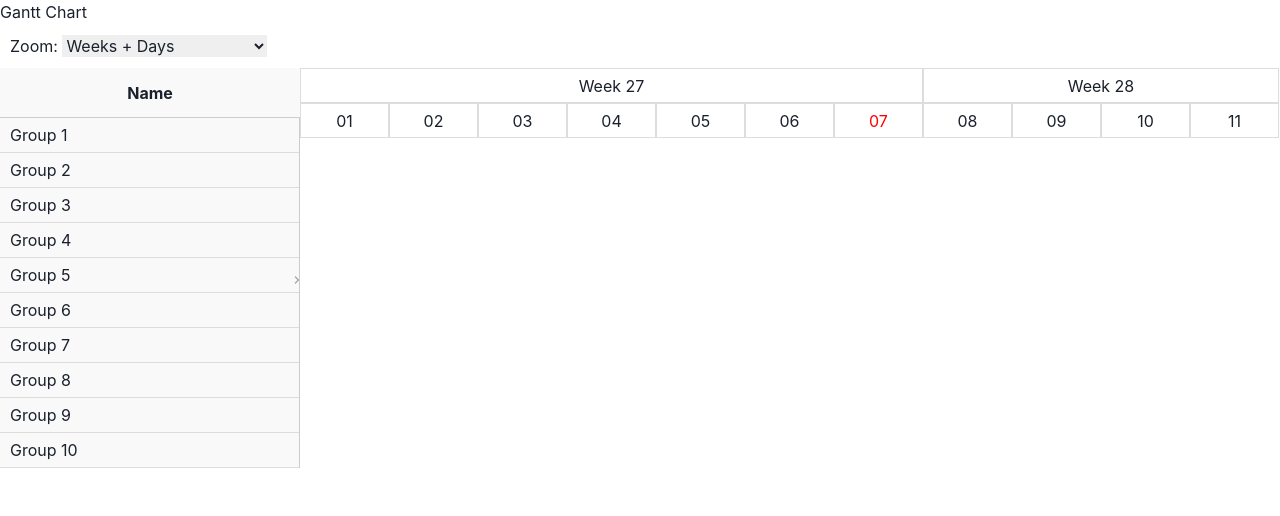
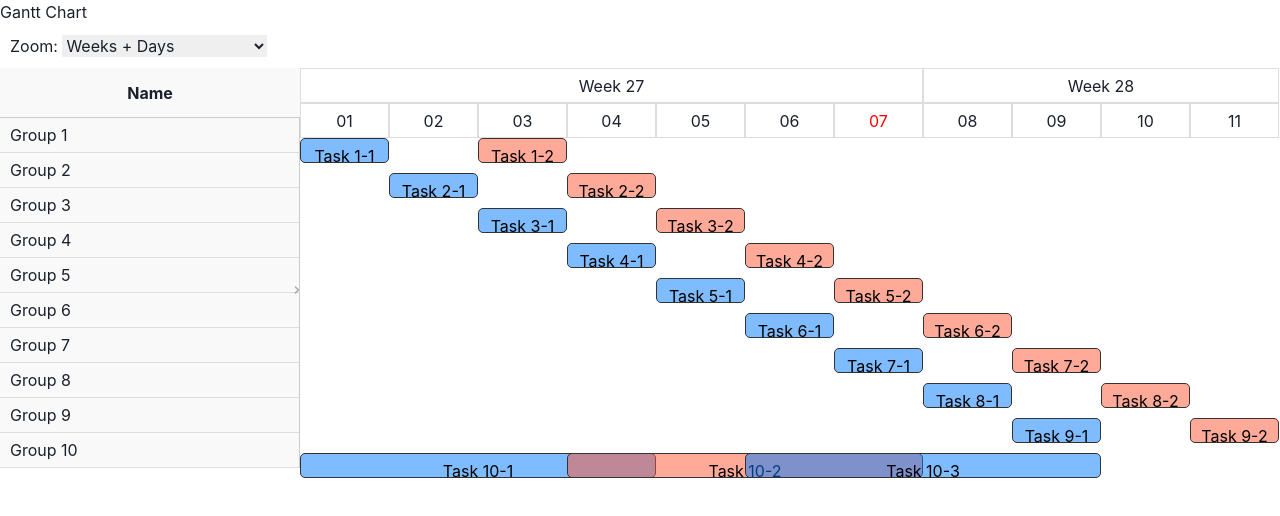
Before and after one commit to nam-vuhoang/aircraft-maintenance, a React (Vite) app in the folder frontend/: page / in a window 1280 px wide. Shown: the top 516 px of the page. Built offline with nearby package versions, Linux system fonts and the light colour scheme.

Commit message:
Fix Timeline to match with new GanttChart

```diff
--- a/frontend/src/components/GanttChart/GanttChart.tsx
+++ b/frontend/src/components/GanttChart/GanttChart.tsx
@@ -6,6 +6,7 @@ import { ResizableBox } from 'react-resizable';
 import 'react-resizable/css/styles.css';
 import TimeRuler from '../TimeRuler/TimeRuler';
 import { getMillisecondsInTimeUnit, roundDown, roundUp, TimeUnit } from '../../utils/TimeUtils';
+import Timeline from './Timeline';
 
 interface GanttChartProps {
   taskGroups: TaskGroup[];
@@ -141,7 +142,14 @@ const GanttChart: React.FC<GanttChartProps> = ({ taskGroups }) => {
         </ResizableBox>
         <div className={styles.rightPanel} ref={rightPanelRef}>
           <TimeRuler minTime={minTime} maxTime={maxTime} units={units} millisecondWidth={millisecondWidth} />
-          {/* <Timeline taskGroups={taskGroups} expandedGroups={expandedGroups} timeRulerState={timeRulerState} /> */}
+          <Timeline
+            taskGroups={taskGroups}
+            expandedGroups={expandedGroups}
+            minTime={minTime}
+            maxTime={maxTime}
+            units={units}
+            millisecondWidth={millisecondWidth}
+          />
         </div>
       </div>
     </div>
--- a/frontend/src/components/GanttChart/Timeline.module.scss
+++ b/frontend/src/components/GanttChart/Timeline.module.scss
@@ -15,6 +15,8 @@
   overflow: hidden;
   white-space: nowrap;
   text-overflow: ellipsis;
+  text-align: center;
+  vertical-align: top;
 }
 
 .emptyRow {
--- a/frontend/src/components/GanttChart/Timeline.tsx
+++ b/frontend/src/components/GanttChart/Timeline.tsx
@@ -1,24 +1,20 @@
 import React from 'react';
 import styles from './Timeline.module.scss';
 import { TaskGroup } from '../../models/TaskGroup';
-import { TimeRulerState } from '../TimeRuler/TimeRuler';
 
 interface TimelineProps {
   taskGroups: TaskGroup[];
   expandedGroups: Set<string>;
-  timeRulerState: TimeRulerState;
+  minTime: Date;
+  maxTime: Date;
+  millisecondWidth: number;
 }
 
 const getTaskColor = (type: number) => {
   return type === 1 ? 'rgba(0, 123, 255, 0.5)' : 'rgba(255, 87, 51, 0.5)';
 };
 
-const Timeline: React.FC<TimelineProps> = ({ taskGroups, expandedGroups, timeRulerState }) => {
-  const { minTime, maxTime, lowestUnitWidth } = timeRulerState;
-
-  // Calculate the total span of the timeline in milliseconds
-  const timeSpan = maxTime.getTime() - minTime.getTime();
-
+const Timeline: React.FC<TimelineProps> = ({ taskGroups, expandedGroups, minTime, millisecondWidth }) => {
   return (
     <div className={styles.timeline}>
       {taskGroups.map((group) => {
@@ -27,27 +23,17 @@ const Timeline: React.FC<TimelineProps> = ({ taskGroups, expandedGroups, timeRul
           <div key={group.name}>
             {isExpanded && <div className={styles.emptyRow}></div>}
             {group.tasks.map((task) => {
-              // Calculate taskStartX and taskWidth in terms of percentage
-              const taskStartX = ((task.start.getTime() - minTime.getTime()) / timeSpan) * 100;
-              const taskWidth = ((task.end.getTime() - task.start.getTime()) / timeSpan) * 100;
-
-              console.log('task', {
-                start: task.start,
-                end: task.end,
-                timeSpan: task.start.getTime() - minTime.getTime(),
-                taskStartX,
-                taskWidth,
-                lowestUnitWidth,
-              });
-
+              // Calculate taskStartX and taskWidth in terms of pixels
+              const taskStartX = (task.start.getTime() - minTime.getTime()) * millisecondWidth;
+              const taskWidth = (task.end.getTime() - task.start.getTime()) * millisecondWidth;
               const taskColor = getTaskColor(task.type);
               return (
                 <React.Fragment key={task.id}>
                   <div
                     className={styles.taskBar}
                     style={{
-                      left: `${taskStartX}%`,
-                      width: `${taskWidth}%`,
+                      left: `${taskStartX}px`,
+                      width: `${taskWidth}px`,
                       backgroundColor: taskColor,
                     }}
                     title={`${task.name}: ${task.start.toLocaleString()} - ${task.end.toLocaleString()}`}
```
